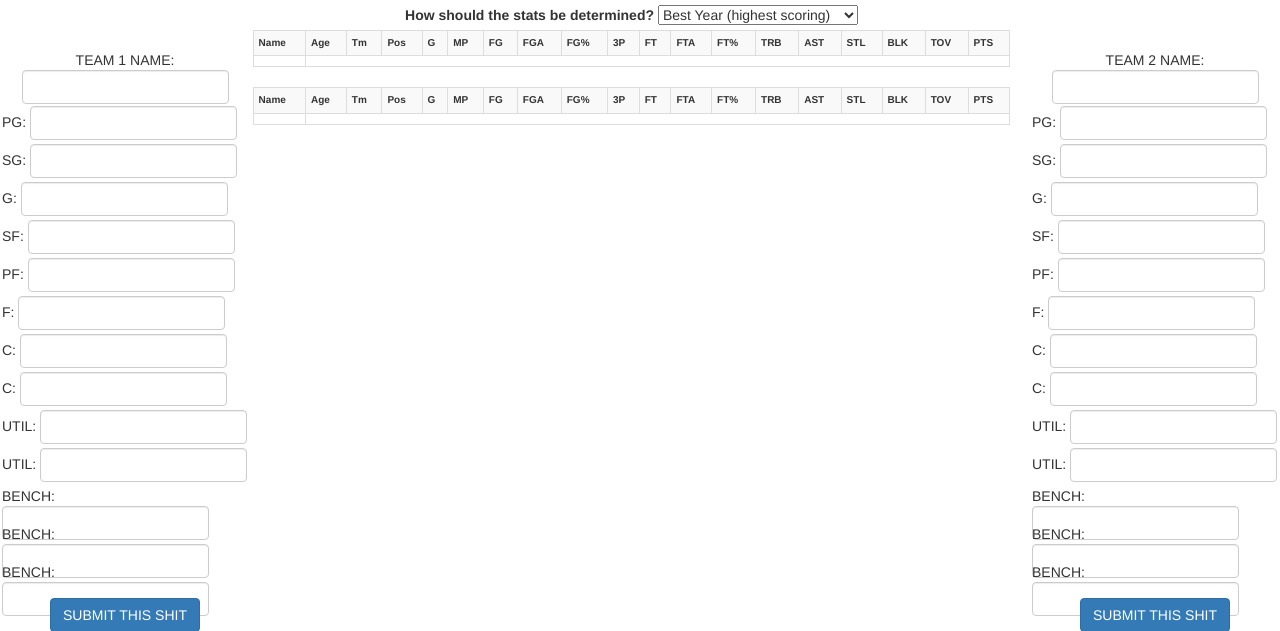
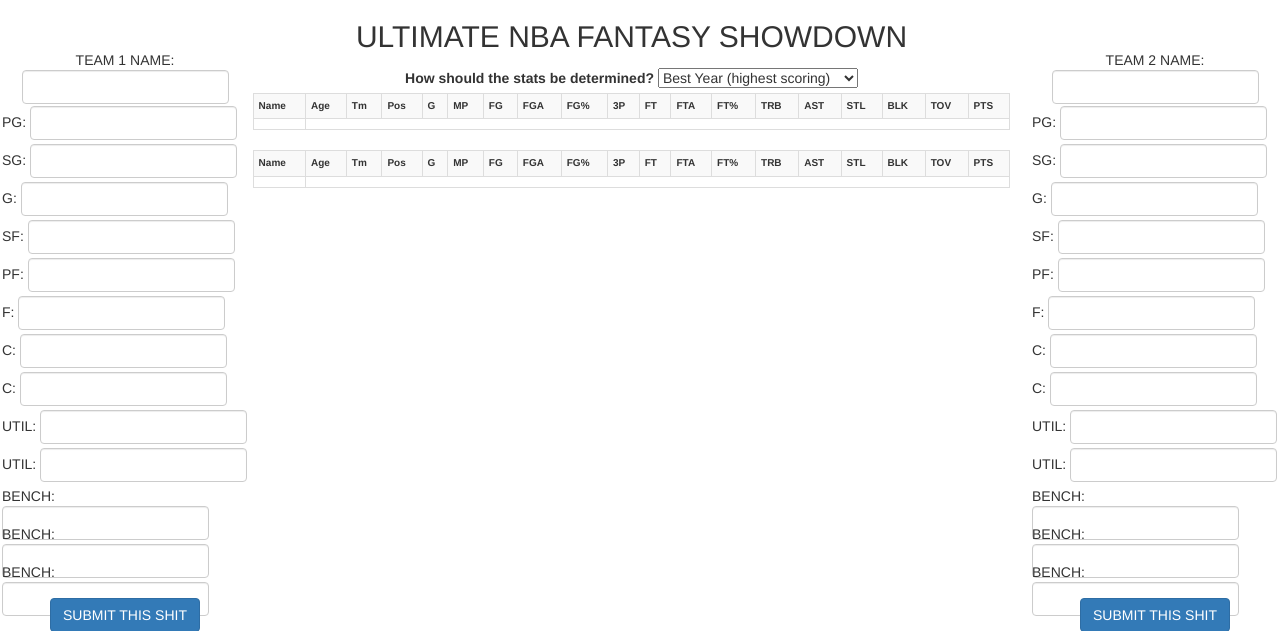
Before and after one commit to VitamintK/Basketball-Crack, a Flask app: page /draft in a window 1280 px wide. Shown: the top 631 px of the page. Run offline with Flask 2, Linux system fonts and the light colour scheme; lists and menus that the app fills with data are empty; some libraries are stand-ins or nearby versions.

Commit message:
ADDED A TITLE TO DRAFT APP

```diff
--- a/app/templates/draft.html
+++ b/app/templates/draft.html
@@ -14,6 +14,8 @@
 <body>
 	<div id="wrap">
     	<div id="header">
+    		<h2>ULTIMATE NBA FANTASY SHOWDOWN
+    		</h2>
     		<label class="control-label">How should the stats be determined?</label>
     		<select  id="selector">
     			<option value="best">Best Year (highest scoring)</option>
```
